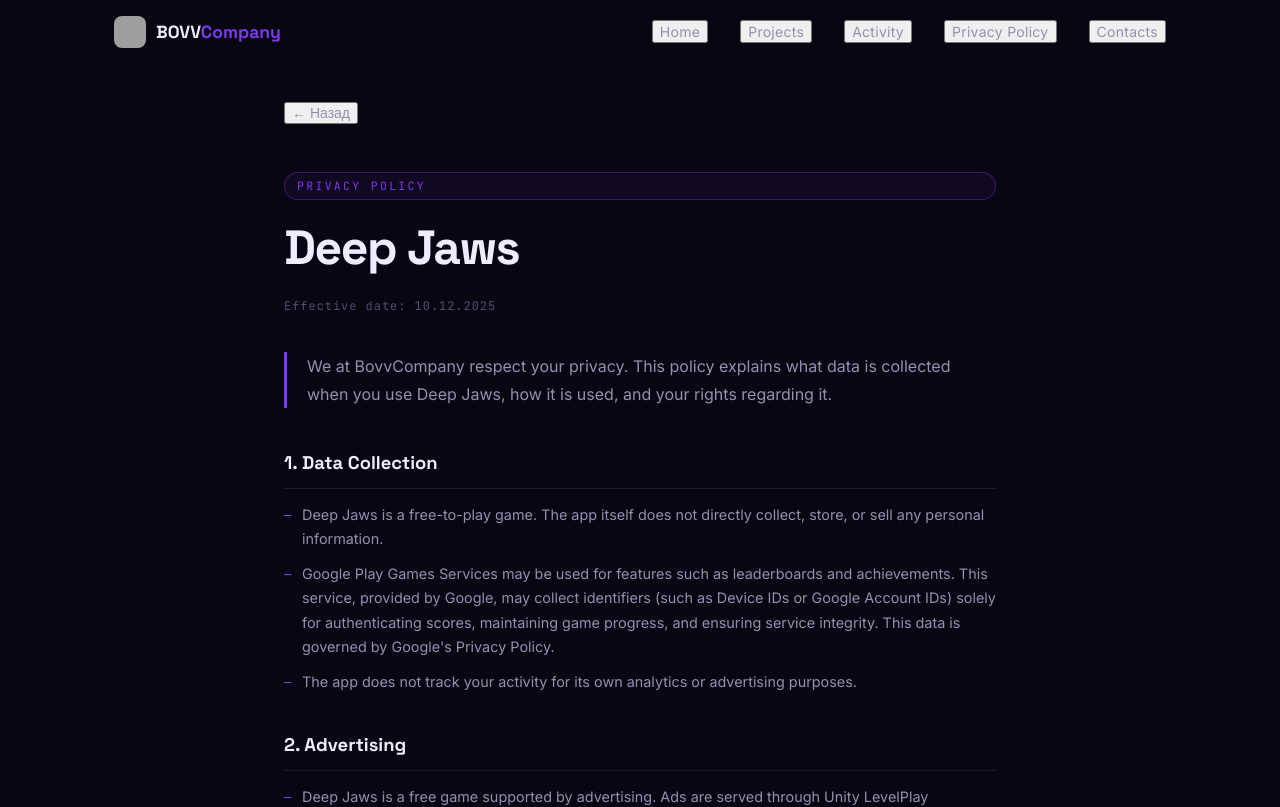
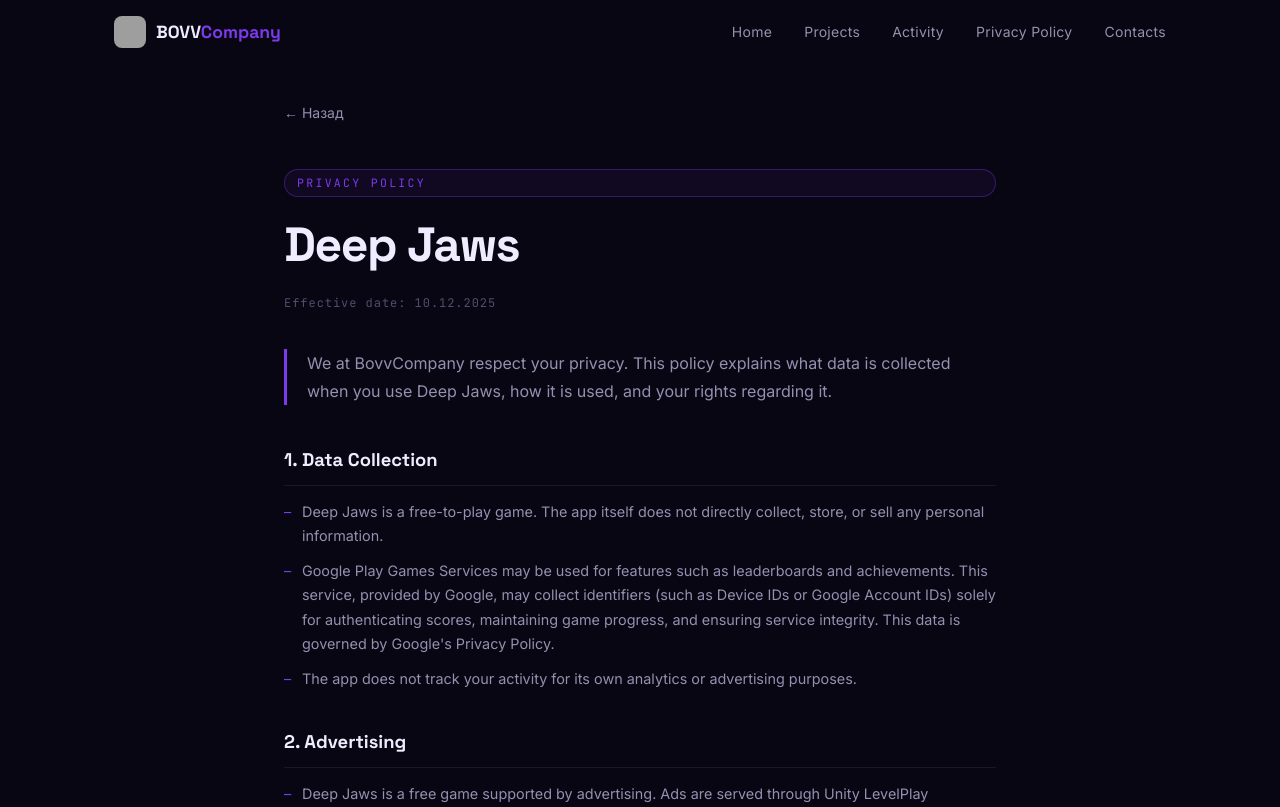
Before and after one commit to OlehBur/BOVVCompanySite, a React (Vite) app: page /#/privacy/deep-jaws in a window 1280 px wide. Shown: the top 807 px of the page. Built offline with nearby package versions, Linux system fonts and the light colour scheme; grey boxes are pictures that could not be loaded.

Commit message:
Fixed Styles

```diff
--- a/src/components/Navbar.css
+++ b/src/components/Navbar.css
@@ -65,6 +65,11 @@
   text-decoration: none;
   transition: color 0.2s;
   letter-spacing: 0.02em;
+  background: none;
+  border: none;
+  padding: 0;
+  cursor: pointer;
+  line-height: inherit;
 }
 
 .navbar-link:hover {
--- a/src/pages/PrivacyPage.css
+++ b/src/pages/PrivacyPage.css
@@ -17,6 +17,11 @@
   text-decoration: none;
   margin-bottom: 48px;
   transition: color 0.2s;
+  background: none;
+  border: none;
+  padding: 0;
+  cursor: pointer;
+  font-family: var(--font-body);
 }
 
 .privacy-back:hover {
```
